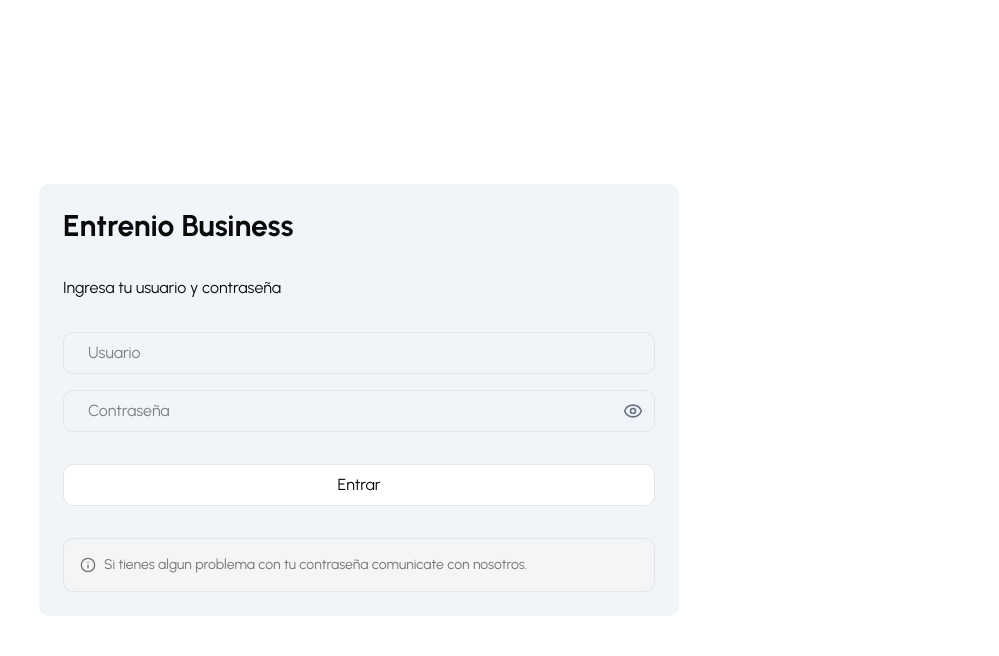
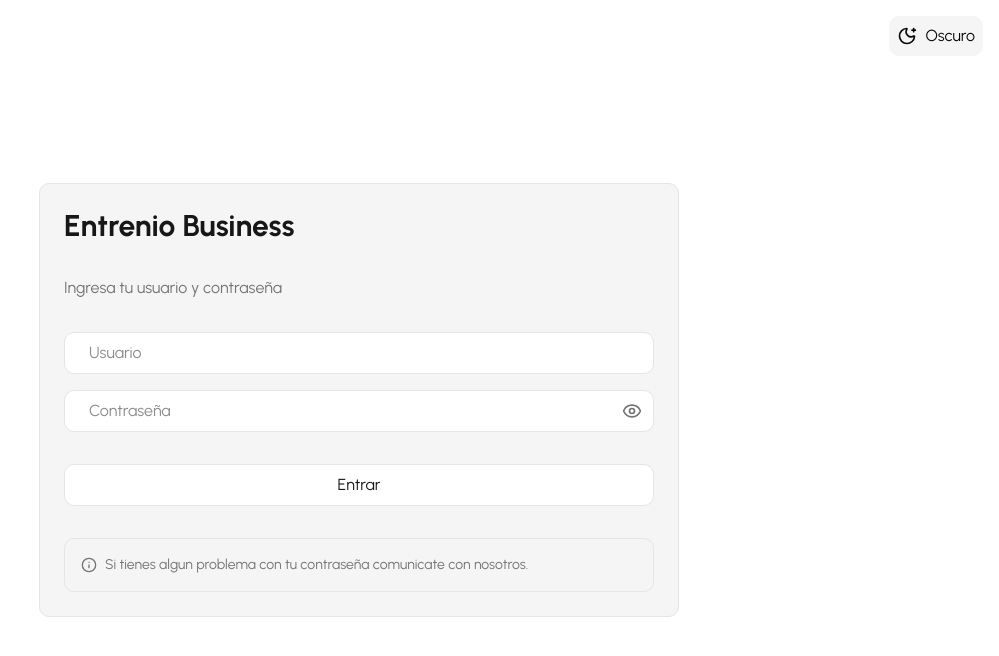
Before and after one commit to PauloAcca/entrenio-dashboard, a Next.js app in the folder apps/web/: page /login in a window 1280 px wide. Shown: the top 656 px of the page, without its empty margins (281-1280 px from the left). Built offline with nearby package versions, Linux system fonts and the light colour scheme.

Commit message:
feat: implement theme toggle and update login page styling to match design system

```diff
--- a/apps/web/src/app/(public)/login/page.tsx
+++ b/apps/web/src/app/(public)/login/page.tsx
@@ -5,6 +5,7 @@ import { useState } from "react"
 import { useAuthStore } from "@/store/authStore"
 import { apiFetch } from "@/lib/api/http"
 import { Eye, EyeOff, Info } from "lucide-react"
+import ThemeButton from "@/components/theme-button"
 
 export default function Login() {
     const router = useRouter()
@@ -41,16 +42,19 @@ export default function Login() {
     }
 
     return (
-        <div className="flex flex-col items-center justify-center h-dvh">
-            <div className="flex flex-col sm:w-[50%] w-full bg-slate-100 p-6 gap-8 rounded-lg">
+        <div className="flex flex-col items-center justify-center h-dvh bg-background text-foreground relative">
+            <div className="absolute top-4 right-4">
+                <ThemeButton hideText={false} />
+            </div>
+            <div className="flex flex-col sm:w-[50%] w-full bg-secondary text-secondary-foreground p-6 gap-8 rounded-lg border border-border">
                 <h1 className="text-3xl font-bold">Entrenio Business</h1>
-                <p>Ingresa tu usuario y contraseña</p>
+                <p className="text-muted-foreground">Ingresa tu usuario y contraseña</p>
                 {error && <p className="text-red-500">{error}</p>}
                 <div className="flex flex-col gap-4">
                     <input
                         type="text"
                         placeholder="Usuario"
-                        className="border rounded-lg px-6 py-2"
+                        className="border border-input bg-background rounded-lg px-6 py-2 focus:outline-none focus:ring-2 focus:ring-ring"
                         value={email}
                         onChange={(e) => setEmail(e.target.value)}
                     />
@@ -58,14 +62,14 @@ export default function Login() {
                         <input
                             type={showPassword ? "text" : "password"}
                             placeholder="Contraseña"
-                            className="border rounded-lg px-6 py-2 w-full pr-12"
+                            className="border border-input bg-background rounded-lg px-6 py-2 w-full pr-12 focus:outline-none focus:ring-2 focus:ring-ring"
                             value={password}
                             onChange={(e) => setPassword(e.target.value)}
                         />
                         <button
                             type="button"
                             onClick={() => setShowPassword(!showPassword)}
-                            className="absolute right-3 top-1/2 -translate-y-1/2 text-gray-500 hover:text-gray-700"
+                            className="absolute right-3 top-1/2 -translate-y-1/2 text-muted-foreground hover:text-foreground transition-colors"
                         >
                             {showPassword ? <EyeOff size={20} /> : <Eye size={20} />}
                         </button>
@@ -74,16 +78,16 @@ export default function Login() {
                 <button
                     onClick={handleLogin}
                     disabled={isLoading}
-                    className="cursor-pointer w-full flex justify-center items-center border rounded-lg px-6 py-2 bg-white hover:bg-slate-50 transition-all disabled:opacity-50"
+                    className="cursor-pointer w-full flex justify-center items-center border border-border rounded-lg px-6 py-2 bg-background hover:bg-muted transition-all disabled:opacity-50"
                 >
                     {isLoading ? 'Cargando...' : 'Entrar'}
                 </button>
                 <div className="flex items-center gap-2 text-sm text-muted-foreground bg-muted/50 p-4 rounded-lg border border-border">
-                <Info className="w-4 h-4" />
-                <p>
-                    Si tienes algun problema con tu contraseña comunicate con nosotros.
-                </p>
-            </div>
+                    <Info className="w-4 h-4 shrink-0" />
+                    <p>
+                        Si tienes algun problema con tu contraseña comunicate con nosotros.
+                    </p>
+                </div>
             </div>
         </div>
     )
```
